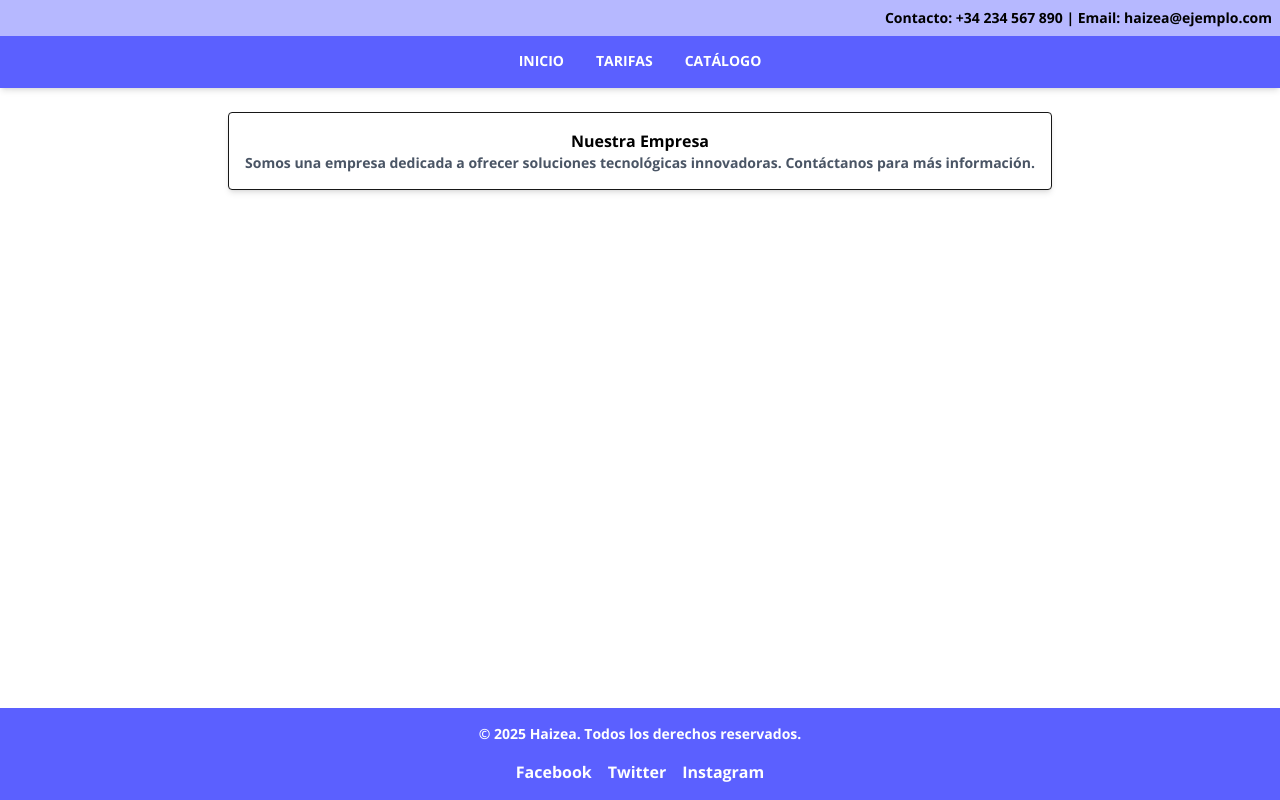
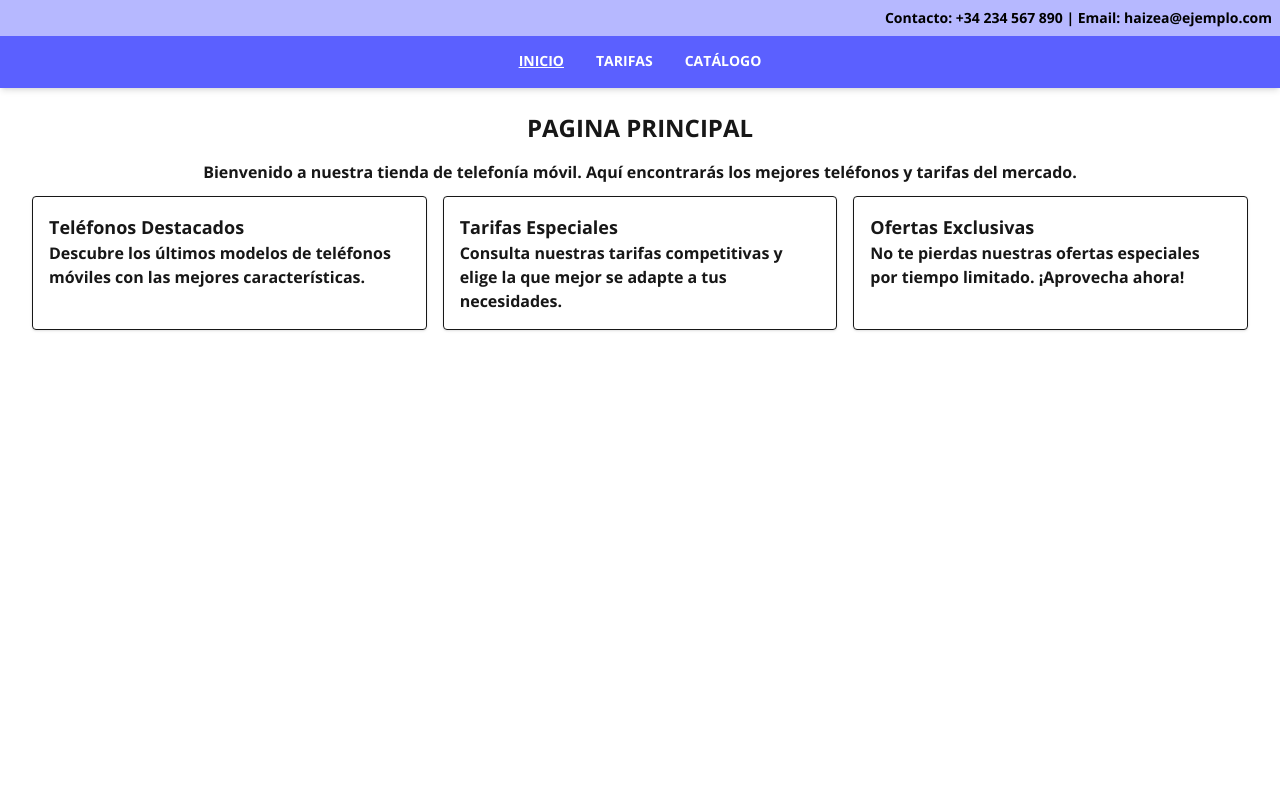
Before and after one commit to haizeagc/PFG_Next, a Next.js app in the folder my-app/: page / in a window 1280 px wide. Built offline with nearby package versions, Linux system fonts and the light colour scheme.

Commit message:
Algunos cambios y avances
Se están probando cosas para que detecte donde esta el usuario. Esto se ejecuta en un componente el cual se ejecuta en cliente y no en servidor.

```diff
--- a/my-app/src/app/catalogo/page.tsx
+++ b/my-app/src/app/catalogo/page.tsx
@@ -4,13 +4,14 @@ import Image from "next/image"; // Importa el componente Image de Next.js
 export default async function Catalogo() {
   const response = await fetch("http://localhost:3001/telefonos");
   const telefonos = await response.json();
-
   return (
+    <div className="p-8 mx-auto max-w-screen-xl">
+      <h1 className="text-2xl font-bold text-center mb-2">Catálogo de Teléfonos</h1> {/* Ajusté mb-3 a mb-2 */}
       <div className="grid grid-cols-1 sm:grid-cols-2 lg:grid-cols-4 gap-4 p-8 mx-auto max-w-screen-xl">
         {telefonos.map((telefono: Movil) => (
           <div
             key={telefono.id}
-          className="border-4 border-purple-500 p-4 rounded shadow-md bg-gray-100 w-64 h-auto transition-transform hover:scale-105"
+            className="border-1 border-black p-4 rounded shadow-md w-64 h-auto transition-transform hover:scale-105"
           >
             <Image
               src={`/imagenes/${telefono.id}.jpg`} // Ruta dinámica basada en el id del teléfono
@@ -26,5 +27,6 @@ export default async function Catalogo() {
           </div>
         ))}
       </div>
+    </div>
   );
 }
--- a/my-app/src/app/globals.css
+++ b/my-app/src/app/globals.css
@@ -1,4 +1,4 @@
- /* Todos los comentarios de este archivo estan generados por la IA Copilot */
+/* Todos los comentarios de este archivo estan generados por la IA Copilot */
 @import "tailwindcss"; /* Importa Tailwind CSS para usar sus utilidades en el proyecto. */
 
 :root {
@@ -24,8 +24,7 @@
 }
 
 body {
-  /* Estilos globales para el cuerpo del documento. */
-  background: var(--background); /* Aplica el color de fondo definido en las variables. */
-  color: var(--foreground); /* Aplica el color de texto definido en las variables. */
-  font-family: Arial, Helvetica, sans-serif; /* Define la fuente predeterminada para el texto. */
+  background: #ffffff; /* Fondo blanco por defecto. */
+  color: #171717; /* Color de texto predeterminado. */
+  font-family: Arial, Helvetica, sans-serif; /* Fuente predeterminada. */
 }
--- a/my-app/src/app/layout.tsx
+++ b/my-app/src/app/layout.tsx
@@ -1,14 +1,7 @@
-//Todos los comentarios de este archivo estan generados por la IA Copilot
-
-import Link from 'next/link'
-// Importa los tipos de metadatos de Next.js para definir información como el título y la descripción de la página.
 import type { Metadata } from "next";
-
-// Importa la fuente Open_Sans desde Google Fonts utilizando el paquete de Next.js.
 import { Open_Sans } from "next/font/google";
-
-// Importa los estilos globales definidos en el archivo globals.css.
 import "./globals.css";
+import Menu from "./menu";
 
 // Configuración de la fuente Open Sans con estilo bold.
 const openSans = Open_Sans({
@@ -29,86 +22,17 @@ export default function RootLayout({
 }>) {
   return (
     <html lang="es">
-      <body className={`${openSans.className} antialiased bg-white`}>
+      <body className={`${openSans.className} antialiased`}>
         {/* Franja de información de contacto */}
         <div className="bg-[#b6b8ff] text-black p-2 flex justify-end fixed top-0 left-0 w-full z-50">
           <p className="text-xs sm:text-sm text-right">
             Contacto: +34 234 567 890 | Email: haizea@ejemplo.com
           </p>
         </div>
-
-        {/* Menú horizontal con 3 apartados */}
-        <nav className="bg-[#5b60ff] p-4 shadow-md fixed top-[32px] left-0 w-full z-40">
-          <ul className="flex justify-center gap-8">
-            <li>
-              <Link
-                href="/"
-                className="text-sm font-normal text-white hover:font-bold hover:text-black active:text-violet-300 cursor-pointer transition-transform"
-              >
-                INICIO
-              </Link>
-            </li>
-            <li>
-              <Link
-                href="/tarifas"
-                className="text-sm font-normal text-white hover:font-bold hover:text-black active:text-violet-300 cursor-pointer transition-transform"
-              >
-                TARIFAS
-              </Link>
-            </li>
-            <li>
-              <Link
-                href="/catalogo"
-                className="text-sm font-normal text-white hover:font-bold hover:text-black active:text-violet-300 cursor-pointer transition-transform"
-              >
-                CATÁLOGO
-              </Link>
-            </li>
-          </ul>
-        </nav>
-
-        <div className="flex flex-col min-h-screen">
-          {/* Renderiza los elementos hijos dentro del cuerpo del documento */}
-          <div className="pt-[80px] flex-grow">{children}</div>
-
-          {/* Footer */}
-          <footer className="bg-[#5b60ff] text-white p-4">
-            <div className="flex flex-col items-center gap-4">
-              {/* Información de copyright */}
-              <p className="text-xs sm:text-sm text-center">
-                © 2025 Haizea. Todos los derechos reservados.
-              </p>
-
-              {/* Redes sociales */}
-              <div className="flex gap-4">
-                <a
-                  href="https://facebook.com"
-                  target="_blank"
-                  rel="noopener noreferrer"
-                  className="text-white hover:text-blue-500"
-                >
-                  Facebook
-                </a>
-                <a
-                  href="https://twitter.com"
-                  target="_blank"
-                  rel="noopener noreferrer"
-                  className="text-white hover:text-blue-400"
-                >
-                  Twitter
-                </a>
-                <a
-                  href="https://instagram.com"
-                  target="_blank"
-                  rel="noopener noreferrer"
-                  className="text-white hover:text-pink-500"
-                >
-                  Instagram
-                </a>
-              </div>
-            </div>
-          </footer>
-        </div>
+        <Menu />
+        {/* Renderiza el menú de navegación */}
+        {/* Renderiza los elementos hijos dentro del cuerpo del documento */}
+        <div className="pt-[80px]">{children}</div>
       </body>
     </html>
   );
--- /dev/null
+++ b/my-app/src/app/menu.tsx
@@ -0,0 +1,45 @@
+"use client"; // Indica que este archivo se ejecutará en el cliente
+
+import Link from "next/link";
+import { usePathname } from "next/navigation"; // Importa usePathname para obtener la ruta actual
+
+export default function Menu() {
+  const pathname = usePathname(); // Obtén la ruta actual
+
+  return (
+    <nav className="bg-[#5b60ff] p-4 shadow-md fixed top-[32px] left-0 w-full z-40">
+      <ul className="flex justify-center gap-8">
+        <li>
+          <Link
+            href="/"
+            className={`text-sm font-normal text-white hover:font-bold hover:text-black active:text-violet-300 cursor-pointer transition-transform ${
+              pathname === "/" ? "underline font-bold" : ""
+            }`}
+          >
+            INICIO
+          </Link>
+        </li>
+        <li>
+          <Link
+            href="/tarifas"
+            className={`text-sm font-normal text-white hover:font-bold hover:text-black active:text-violet-300 cursor-pointer transition-transform ${
+              pathname === "/tarifas" ? "underline font-bold" : ""
+            }`}
+          >
+            TARIFAS
+          </Link>
+        </li>
+        <li>
+          <Link
+            href="/catalogo"
+            className={`text-sm font-normal text-white hover:font-bold hover:text-black active:text-violet-300 cursor-pointer transition-transform ${
+              pathname === "/catalogo" ? "underline font-bold" : ""
+            }`}
+          >
+            CATÁLOGO
+          </Link>
+        </li>
+      </ul>
+    </nav>
+  );
+}
--- a/my-app/src/app/page.tsx
+++ b/my-app/src/app/page.tsx
@@ -1,12 +1,23 @@
 export default function Home() {
   return (
-    <div className="flex items-center justify-center p-8 ">
-      <div className="text-center p-4 border rounded shadow-md bg-white">
-        <h1 className="text-black font-bold">Nuestra Empresa</h1>
-        <p className="text-sm text-gray-600">
-          Somos una empresa dedicada a ofrecer soluciones tecnológicas innovadoras.
-          Contáctanos para más información.
-        </p>
+    <div className="p-8">
+      <h1 className="text-center text-2xl mb-4">PAGINA PRINCIPAL</h1>
+      <p className="text-center mb-3">
+        Bienvenido a nuestra tienda de telefonía móvil. Aquí encontrarás los mejores teléfonos y tarifas del mercado.
+      </p>
+      <div className="grid grid-cols-1 md:grid-cols-2 lg:grid-cols-3 gap-4">
+        <div className="border p-4 rounded shadow">
+          <h2 className="text-lg font-bold">Teléfonos Destacados</h2>
+          <p>Descubre los últimos modelos de teléfonos móviles con las mejores características.</p>
+        </div>
+        <div className="border p-4 rounded shadow">
+          <h2 className="text-lg font-bold">Tarifas Especiales</h2>
+          <p>Consulta nuestras tarifas competitivas y elige la que mejor se adapte a tus necesidades.</p>
+        </div>
+        <div className="border p-4 rounded shadow">
+          <h2 className="text-lg font-bold">Ofertas Exclusivas</h2>
+          <p>No te pierdas nuestras ofertas especiales por tiempo limitado. ¡Aprovecha ahora!</p>
+        </div>
       </div>
     </div>
   );
```
Lines whose indentation alone changed are shown as unchanged.
